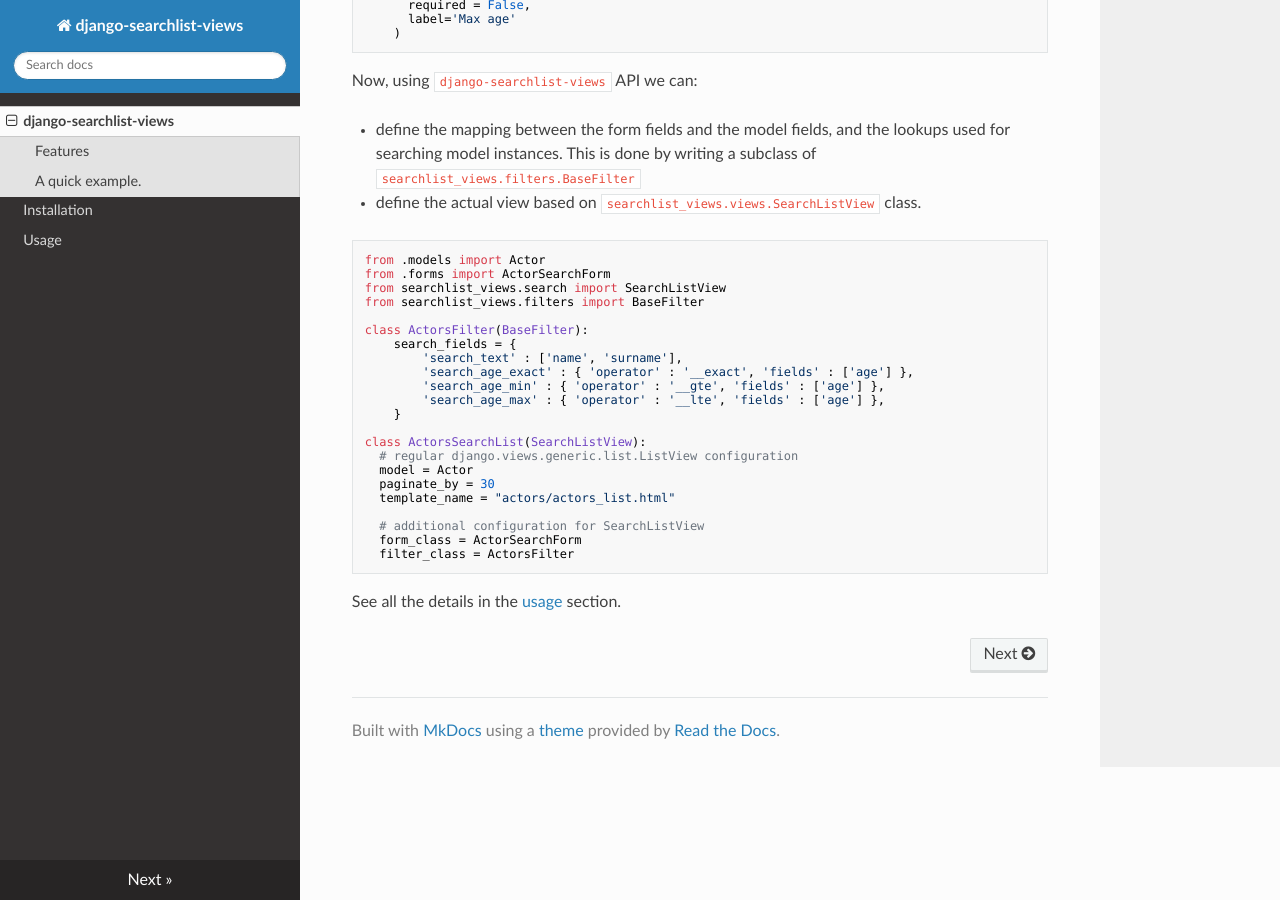
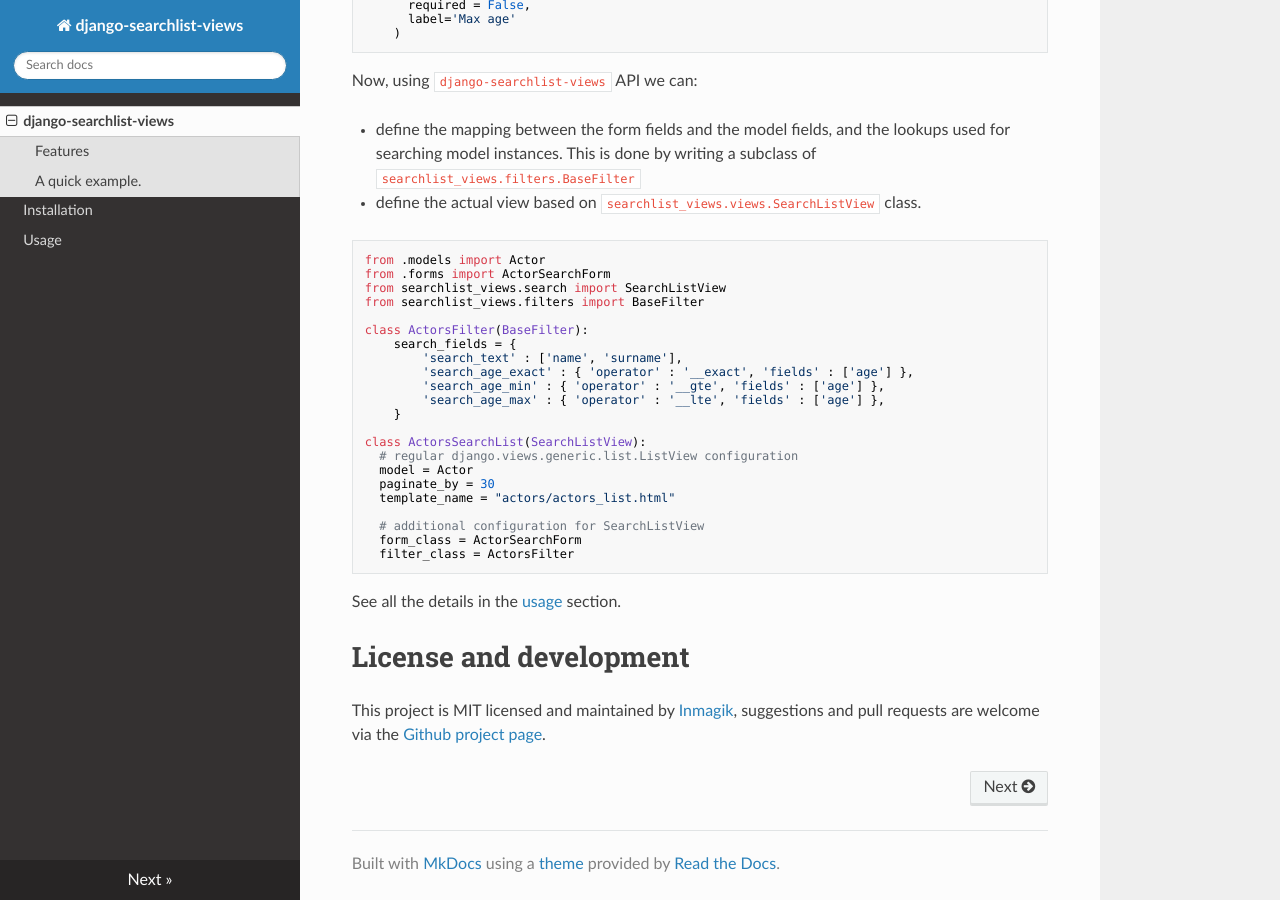
Before and after one commit to inmagik/django-search-views, an MkDocs documentation site: the page built from docs/docs/index.md, in a window 1280 px wide and 900 px high, scrolled down 1136 px. Built offline with MkDocs 1.6.1, drawn with Linux system fonts in a browser that asks for light colours; nearby versions of some CDN libraries; old or Windows-style settings are respelled for this version of MkDocs.

Commit message:
readme and docs

````diff
--- a/docs/docs/index.md
+++ b/docs/docs/index.md
@@ -89,3 +89,8 @@
 ```
 
 See all the details in the [usage](usage.md) section.
+
+
+# License and development
+
+This project is MIT licensed and maintained by [Inmagik](https://www.inmagik.com), suggestions and pull requests are welcome via the [Github project page](https://github.com/inmagik/django-search-views/issues).
````
Also changed, not shown: README.md.
